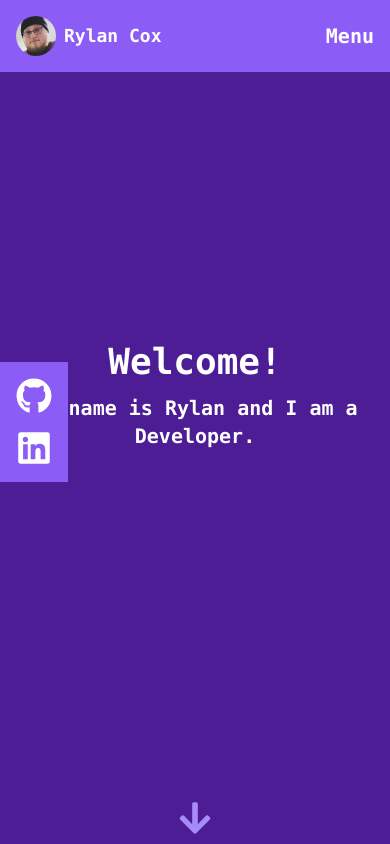
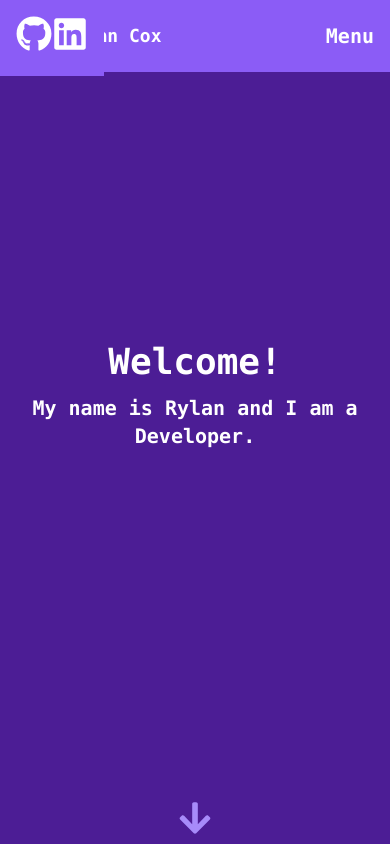
Before and after one commit to RylanRCox/RylanRCox.github.io, a React (Create React App) app in the folder portfolio/: page / in a window 390 px wide. Shown: the top 844 px of the page. Built offline with nearby package versions, Linux system fonts and the light colour scheme; what tailwindcss-fluid would draw is missing.

Commit message:
Adjust Socials for Mobile

```diff
--- a/portfolio/src/Components/Socials.js
+++ b/portfolio/src/Components/Socials.js
@@ -3,17 +3,19 @@ import { FaLinkedin } from "react-icons/fa";
 
 const Socials = () => {
     const iconSize = 36;
-    const githubUrl = "https://github.com/RylanRCox"; // Replace with your GitHub URL
-    const linkedinUrl = "https://www.linkedin.com/in/rylancox/"; // Replace with your LinkedIn URL
+    const githubUrl = "https://github.com/RylanRCox";
+    const linkedinUrl = "https://www.linkedin.com/in/rylancox/";
 
     return (
-        <div className="flex flex-col justify-between bg-violet-500 text-white p-4 fixed left-0 top-1/2 transform -translate-y-1/2 font-semibold text-xl z-50">
-            <a href={githubUrl} target="_blank" rel="noopener noreferrer" className="mb-4">
-                <FaGithub size={iconSize} />
-            </a>
-            <a href={linkedinUrl} target="_blank" rel="noopener noreferrer">
-                <FaLinkedin size={iconSize} />
-            </a>
+        <div className="fixed left-0 md:top-1/2 transform md:-translate-y-1/2 z-50">
+            <div className="bg-violet-500 text-white p-4 flex md:flex-col justify-center md:items-start w-full md:w-4/5">
+                <a href={githubUrl} target="_blank" rel="noopener noreferrer" className="block mb-2 md:mb-2 md:mr-4">
+                    <FaGithub size={iconSize} />
+                </a>
+                <a href={linkedinUrl} target="_blank" rel="noopener noreferrer" className="block">
+                    <FaLinkedin size={iconSize} />
+                </a>
+            </div>
         </div>
     );
 };
```
